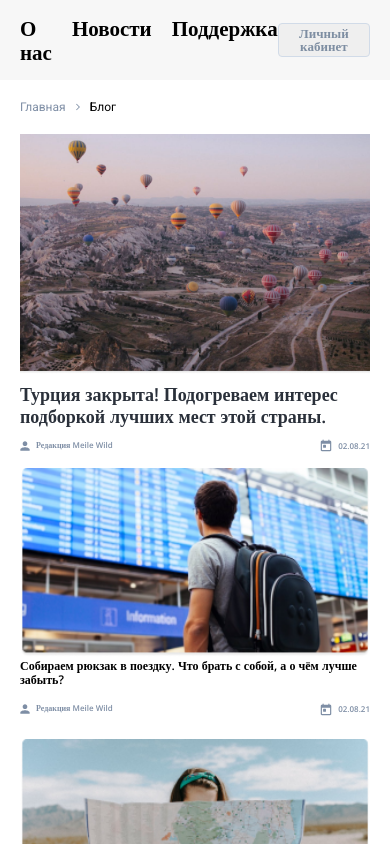
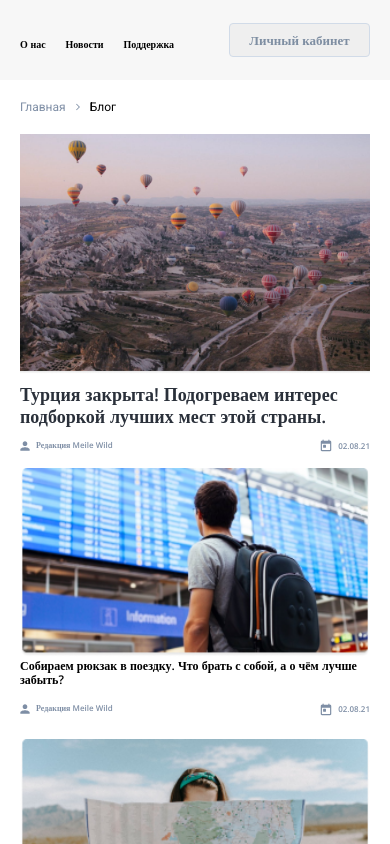
Before and after one commit to southatelove/ugid, a React (Create React App) app: page / in a window 390 px wide. Shown: the top 844 px of the page. Built offline with nearby package versions, Linux system fonts and the light colour scheme.

Commit message:
header styles changed

```diff
--- a/src/Components/Header.jsx
+++ b/src/Components/Header.jsx
@@ -1,19 +1,26 @@
 import "../css/style.css";
+
 function Header() {
   return (
     <section className="header-section">
       <header className="main-section__header header">
         <div className="main-section__nav-container container">
-          <div className="main-section__nav nav-menu">
-            <ul className="nav-menu__list">
+          <div className="main-section__nav">
+            <ul className="nav-menu__list ">
               <li className="nav-menu__list-item">
-                <a href="#mainBlog">О нас</a>
+                <a href="#mainBlog" className="list-item__tags">
+                  О нас
+                </a>
               </li>
               <li className="nav-menu__list-item">
-                <a href="#newsBlog">Новости</a>
+                <a href="#newsBlog" className="list-item__tags">
+                  Новости
+                </a>
               </li>
               <li className="nav-menu__list-item">
-                <a href="#">Поддержка</a>
+                <a href="#" className="list-item__tags">
+                  Поддержка
+                </a>
               </li>
             </ul>
           </div>
--- a/src/css/style.css
+++ b/src/css/style.css
@@ -90,7 +90,7 @@
 }
 .header__main-btn:active {
   border: 1px solid #3385FF;
-  font-size: 14px;
+  padding-top: 3px;
 }
 
 .nav-menu__list {
@@ -675,6 +675,9 @@
   .footer__container p {
     font-size: 12px;
   }
+  .nav-menu__list li a {
+    font-size: 10px;
+  }
 }
 @media (max-width: 400px) {
   .container {
--- a/src/sass/style.sass
+++ b/src/sass/style.sass
@@ -73,7 +73,7 @@
         border-radius: 4px
         &:active
             border: 1px solid #3385FF
-            font-size: 14px
+            padding-top: 3px
 .nav-menu
     &__list
         display: flex
@@ -495,6 +495,7 @@
     .subscribe-section__content-container
         margin-bottom: 60px
 @media (max-width:575px)
+
     .container
         width: 100%
         padding-left: 20px
@@ -537,6 +538,10 @@
             font-size: 12px
         p
             font-size: 12px
+    .nav-menu__list
+        li
+            a
+                font-size: 10px
 @media (max-width:400px)
     .container
         width: 100%
```
Also changed, not shown: 1 other file (tests, documents, lock files or other folders).
